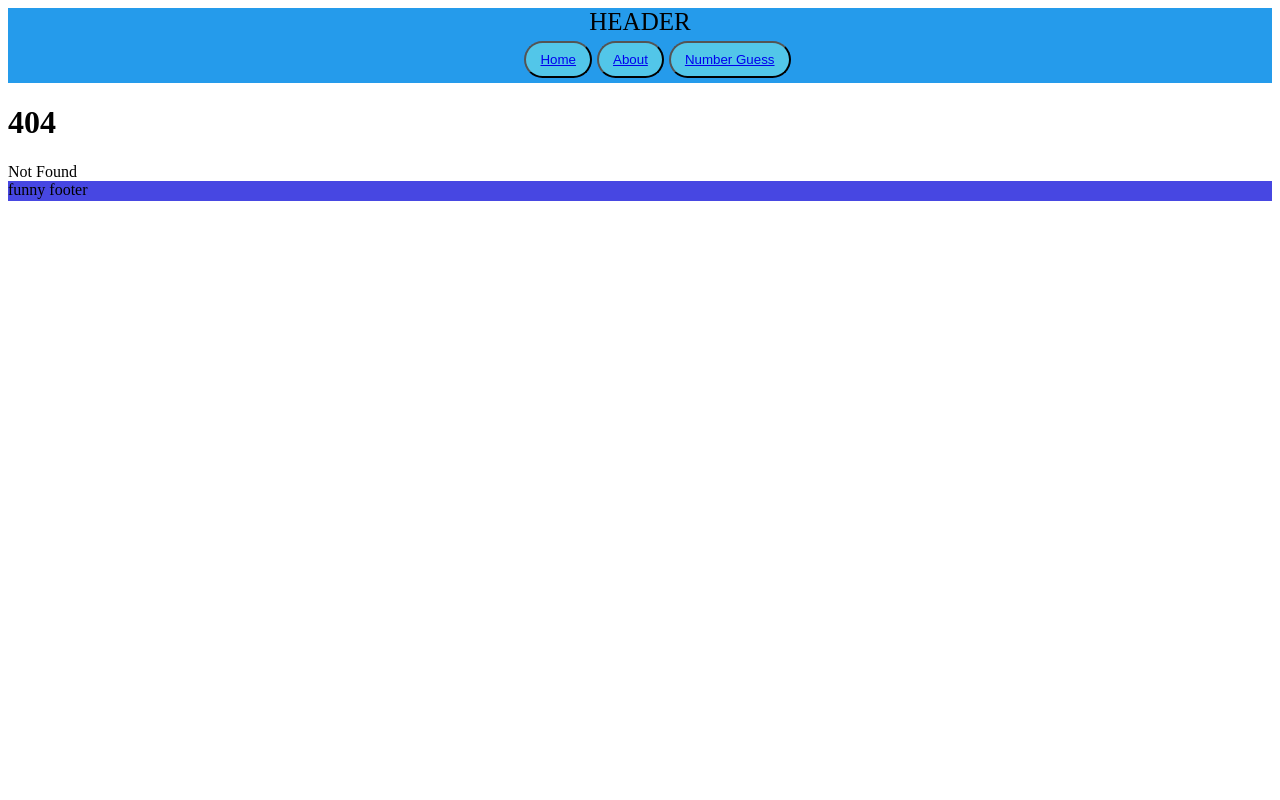
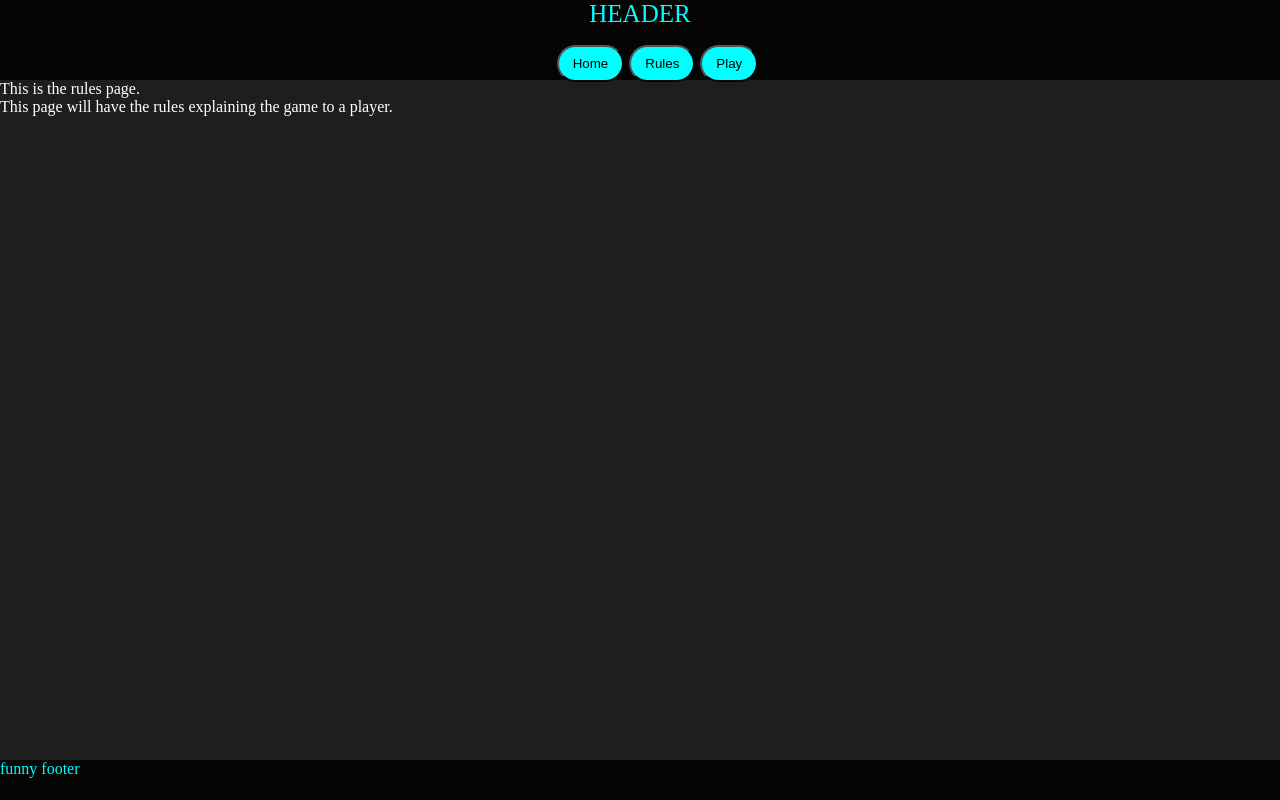
Before and after one commit to AlexReidNZ/svelte, a SvelteKit app: page /rules in a window 1280 px wide. Before the commit this address had no page. Built offline with nearby package versions, Linux system fonts and the light colour scheme.

Commit message:
feat : change colour scheme to gray and cyan, make page fit to viewheight, add css vars for colouring

```diff
--- a/src/lib/navigation.svelte
+++ b/src/lib/navigation.svelte
@@ -1,7 +1,7 @@
 <nav>
     <ul>
         <li><button><a href="/">Home</a></button></li>
-        <li><button><a href="/about">About</a></button></li>
-        <li><button><a href = "/numberGame">Number Guess</a></button></li>
+        <li><button><a href="/rules">Rules</a></button></li>
+        <li><button><a href = "/game">Play</a></button></li>
     </ul>
 </nav>
--- a/src/routes/about/+page.svelte
+++ /dev/null
@@ -1,3 +0,0 @@
-<main>
-    <p>This is the about page.</p>
-</main>
--- /dev/null
+++ b/src/routes/rules/+page.svelte
@@ -0,0 +1,3 @@
+<main>
+    <p>This is the rules page.<br>This page will have the rules explaining the game to a player.</p>
+</main>
--- a/src/style.css
+++ b/src/style.css
@@ -1,10 +1,24 @@
 
+:root{
+    --darkColour: rgb(5, 5, 5);
+    --lightColour: rgb(31, 30, 30);
+    --bodyText: white;
+    --highlightText: cyan;
+}
 
+body{
+    margin: 0;
+    padding: 0;
+}
 button{
     border-radius: 100px;
 }
 main{
-    background-color: rgba(5, 255, 255, 0.151);
+
+    height: 85vh;
+    color: var(--bodyText);
+    background-color: var(--lightColour);
+    background-size: 100%;
     margin: 0px;
 }
 p{
@@ -13,7 +27,10 @@ p{
 
 /* Style for header*/
 header{
-    background-color: rgb(37,155,235);
+    height: 5vh;
+    min-height: 25px;
+    color: var(--highlightText);
+    background-color: var(--darkColour);
     display: flex;
     justify-content: center;
     font-size: 25px;
@@ -21,40 +38,43 @@ header{
 
 /*style for footer*/
 footer{
-    background-color: rgb(71, 71, 226);
-    height: 20px;
+    color: var(--highlightText);
+    background-color: var(--darkColour);
+    height: 5vh;
     margin-top: 0px;
 }
 
 
 /*Style for nav bar*/
+nav{
+    height: 5vh;
+    min-height: 25px;
+    width: 100%;
+    background-color: var(--darkColour);
+}
 nav button{
-    background-color: rgb(82, 198, 233);
+    background-color: var(--highlightText);
     margin-right: 5px;
     margin-bottom: 5px;
     margin-top: 5px;
 }
 nav button:hover{
-    background-color: rgb(37, 155, 235);
+    background-color: rgb(233, 64, 149);
 }
-
-nav{
-    width: 100%;
-    background-color: rgb(37, 155, 235);
+nav button a,a:visited{
+    color: black;
+    text-decoration: none;
 }
-
-ul{
+nav ul{
     list-style-type: none;
     display: flex;
     justify-content: center;
     margin: 0px;
 }
-
-li{
+nav li{
     display: inline;
 }
-
-li a{
+nav li a{
     display: block;
     padding: 8px;
 }
```
Also changed, not shown: src/routes/game/+page.svelte (renamed from src/routes/numberGame/+page.svelte).
